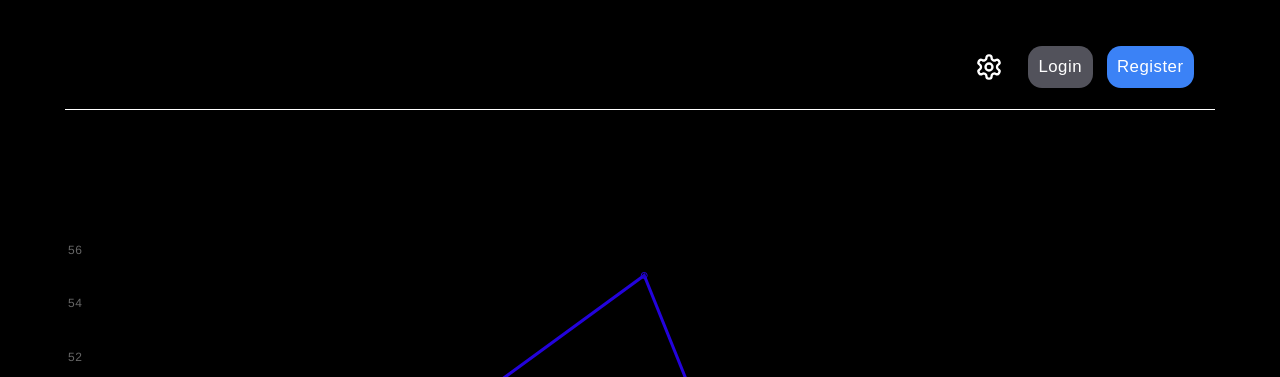
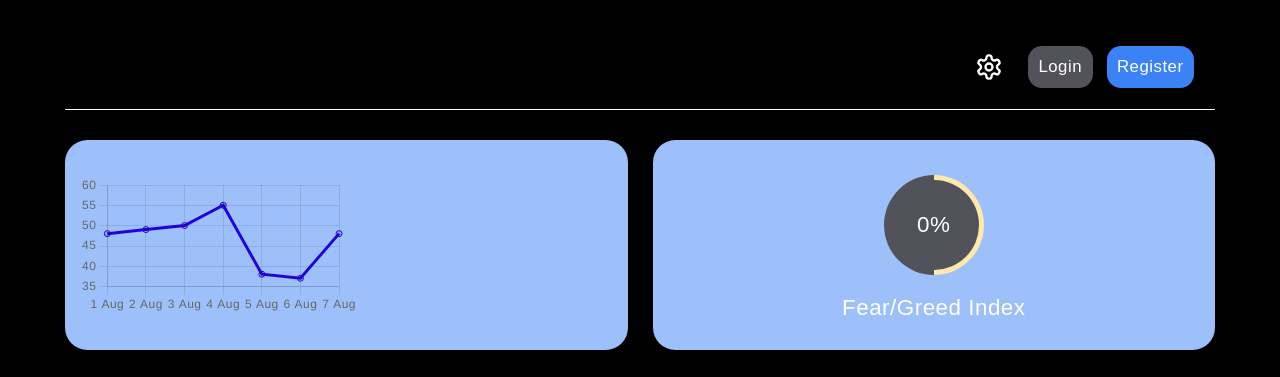
Before and after one commit to sklyarix/CryptoPortfolio, a React (Vite) app in the folder client/: page / in a window 1280 px wide. Shown: the top 377 px of the page. Built offline with nearby package versions, Linux system fonts and the light colour scheme.

Commit message:
upd IndexFearGreed
- update IndexFearGreed style,
- addIndexFearGreed and BtcDominance in swiper,

```diff
--- a/client/src/components/widgets/IndexFearGreed/IndexFearGreed.module.scss
+++ b/client/src/components/widgets/IndexFearGreed/IndexFearGreed.module.scss
@@ -1,59 +1,39 @@
-$default-size: 100px;
+@import '../../../assets/styles/utils/variables';
 
+.wrapper {
+	display: flex;
+	align-items: center;
+	flex-direction: column;
+	border-radius: 8px;
 
-@mixin draw-progress($progress, $color) {
-  .pie {
-    .halfCircle {
-      border-color: $color;
-    }
-
-    .leftSide {
-      transform: rotate($progress * 3.6deg);
-    }
-
-    @if $progress <= 50 {
-      .right-side {
-        display: none;
-      }
-    } @else {
-      clip-path: inset(auto auto auto auto);
-
-      .rightSide {
-        transform: rotate(180deg);
-      }
-    }
-  }
+	color: $white;
 }
 
-.wrapper {
-  width: 100px;
-  height: 100px;
+.progress {
+	position: relative;
+	margin-bottom: 15px;
+	width: 100px;
+	height: 100px;
 
-  float: left;
-  margin: 15px;
-  position: relative;
+	display: flex;
+	align-items: center;
+	justify-content: center;
+
+	border-radius: 50%;
+	background: conic-gradient($yellow calc(3.6deg * 50), $gray 0deg);
+
+	&::before {
+		content: '';
+		position: absolute;
+		width: 90px;
+		height: 90px;
+		border-radius: 50%;
+
+		background-color: $gray;
+	}
 }
 
-.pie {
-  width: 100%;
-  height: 100%;
-  clip-path: inset(0 $default-size $default-size calc($default-size / 2));
-  left: 0;
-  position: absolute;
-  top: 0;
+.value {
+	position: relative;
+	color: $white;
 }
-.halfCircle {
-  width: 100%;
-  height: 100%;
-  border: 10px solid #3498db;
-  clip-path: inset(0 50px 0 0);
-  border-radius: 50%;
-  left: 0;
-  position: absolute;
-  top: 0;
-}
-.progress45 {
-    @include draw-progress(45, #1abc9c);
-}
-
-//clip: rect(0, 0.5em, 1em, 0);
--- a/client/src/components/widgets/IndexFearGreed/IndexFearGreed.tsx
+++ b/client/src/components/widgets/IndexFearGreed/IndexFearGreed.tsx
@@ -1,30 +1,13 @@
-import classNames from 'classnames'
 import styles from './IndexFearGreed.module.scss'
-
 const IndexFearGreed = () => {
 	return (
-		<div
-			className={classNames(styles.wrapper, styles.style2, styles.progress45)}
-		>
-			<div className={styles.pie}>
-				<div className={classNames(styles.leftSide, styles.halfCircle)}></div>
-				<div className={classNames(styles.rightSide, styles.halfCircle)}></div>
+		<div className={styles.wrapper}>
+			<div className={styles.progress}>
+				<span className={styles.value}>0%</span>
 			</div>
+			<div className={styles.text}>Fear/Greed Index</div>
 		</div>
 	)
 }
 
 export default IndexFearGreed
-
-/*
-<span class='label'>
-				45<span class='smaller'>%</span>
-			</span>
-			<div class='pie'>
-				<div class='left-side half-circle'></div>
-				<div class='right-side half-circle'></div>
-			</div>
-			<div class='shadow'></div>
-
-
-	 */
--- a/client/src/pages/Home/Home.tsx
+++ b/client/src/pages/Home/Home.tsx
@@ -12,18 +12,15 @@ const Home = () => {
 	const data = null
 	return (
 		<Layout>
-			<IndexFearGreed />
-			<BtcDominance />
 			<Swiper spaceBetween={25} slidesPerView={2} style={{ marginTop: '30px' }}>
 				<SwiperSlide>
 					<div className={styles.wrapperSlide}>
-						<p>55.36%</p>
+						<BtcDominance />
 					</div>
 				</SwiperSlide>
 				<SwiperSlide>
 					<div className={styles.wrapperSlide}>
-						<p>Unlock of 15.60 M APE - 1.56% of Total Supply</p>
-						<p>~$9.19 M (2.58% of M.Cap)</p>
+						<IndexFearGreed />
 					</div>
 				</SwiperSlide>
 			</Swiper>
```
